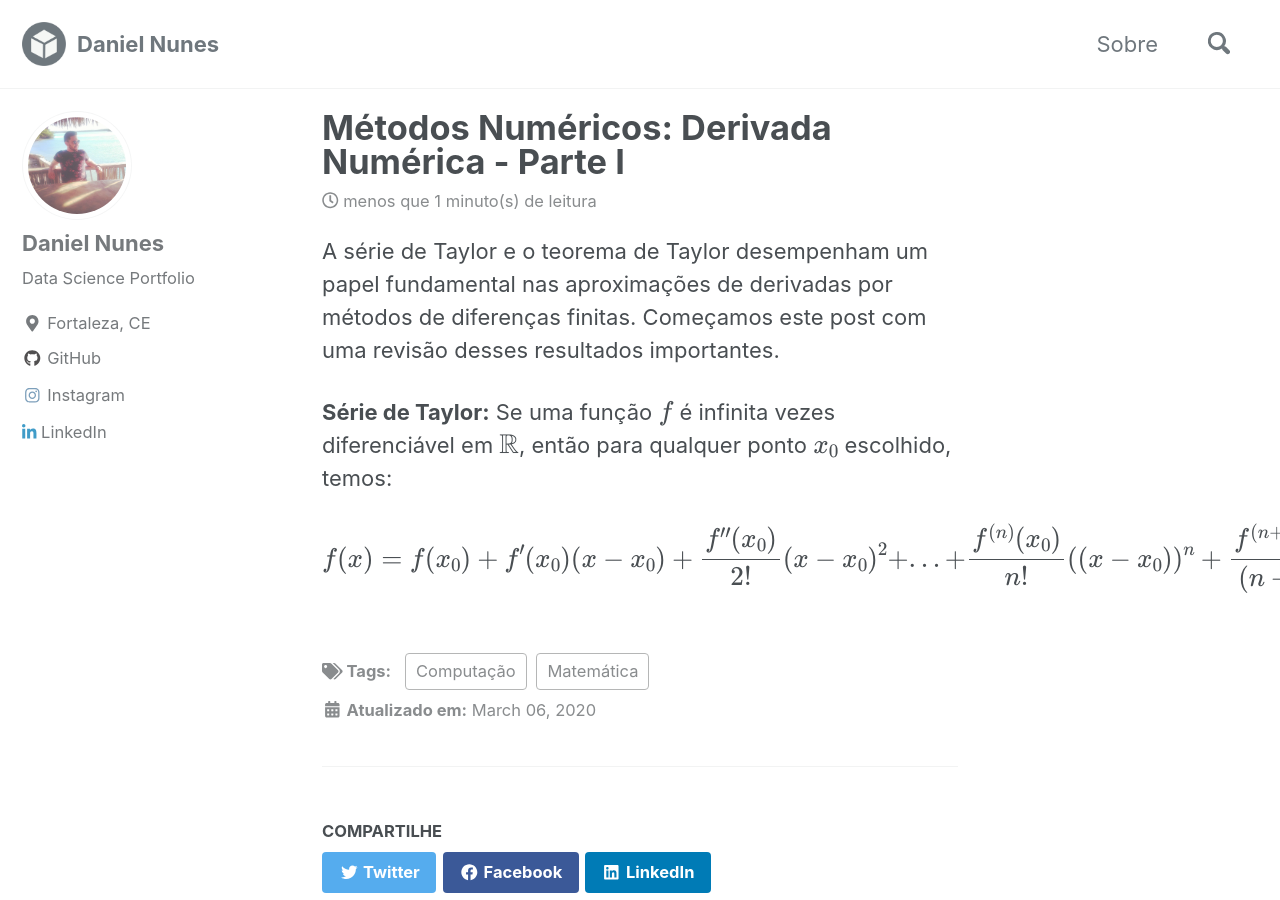
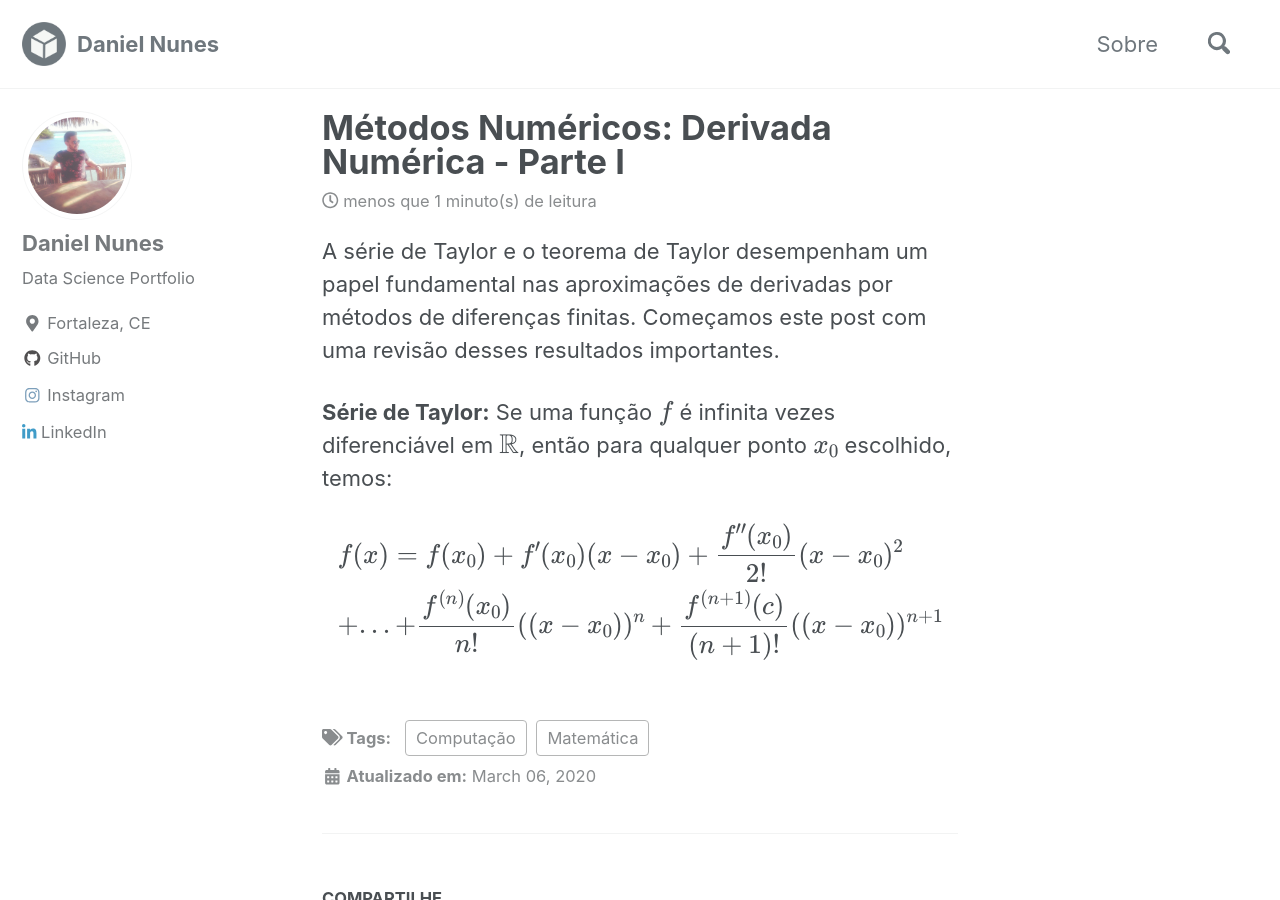
Before and after one commit to danielmnunes/danielmnunes.github.io, a Jekyll site: the page built from _posts/2020-03-06-derivada-numerica-parte1.md, in a window 1280 px wide and 900 px high. Built offline with Jekyll 4.4.1, drawn with Linux system fonts in a browser that asks for light colours; cached includes are drawn as plain includes; nearby versions of some CDN libraries; formulas are drawn with MathJax 3; comment, search, counter and statistics services are not loaded.

Commit message:
post mn pt 1 2

```diff
--- a/_posts/2020-03-06-derivada-numerica-parte1.md
+++ b/_posts/2020-03-06-derivada-numerica-parte1.md
@@ -17,5 +15,8 @@ A série de Taylor e o teorema de Taylor desempenham um papel fundamental nas ap
 **Série de Taylor:** Se uma função $$f$$ é infinita vezes diferenciável em $$ \mathbb{R}$$, então para qualquer ponto $$x_{0}$$ escolhido, temos:
 
 $$
-f(x) = f(x_{0}) + f{}'(x_{0})(x - x_{0}) + \frac{f{}''(x_{0})}{2!}(x - x_{0})^{2} + ... + \frac{f^{(n)}(x_{0})}{n!}((x - x_{0}))^{n} + \frac{f^{(n+1)}(c)}{(n+1)!}((x - x_{0}))^{n+1}
+\begin{align}
+& f(x) = f(x_{0}) + f{}'(x_{0})(x - x_{0}) + \frac{f{}''(x_{0})}{2!}(x - x_{0})^{2}\\
+& + ... + \frac{f^{(n)}(x_{0})}{n!}((x - x_{0}))^{n} + \frac{f^{(n+1)}(c)}{(n+1)!}((x - x_{0}))^{n+1}
+\end{align}
 $$
```
Also changed, not shown: other parts of _posts/2020-03-06-derivada-numerica-parte1.md (+0 -2 lines).
